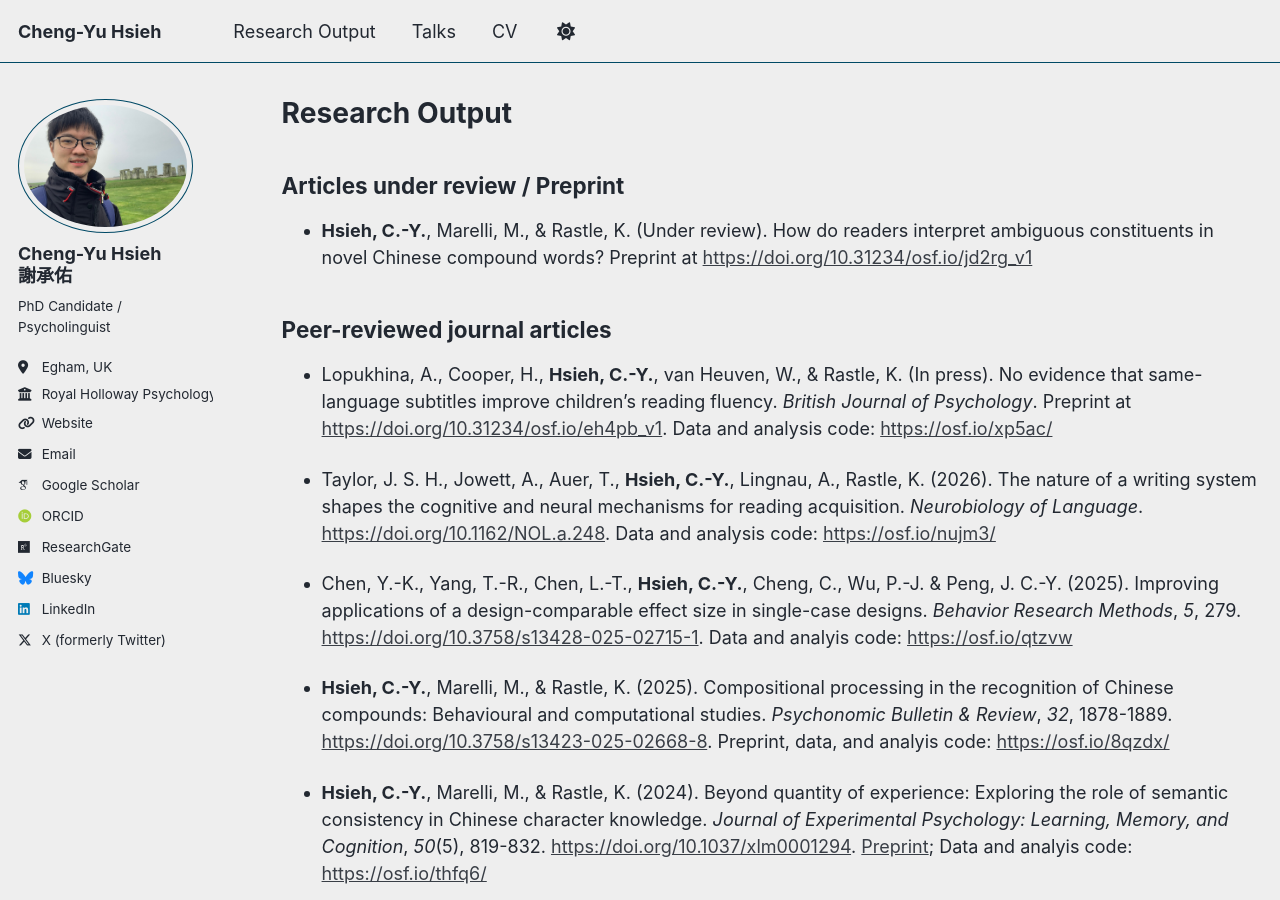
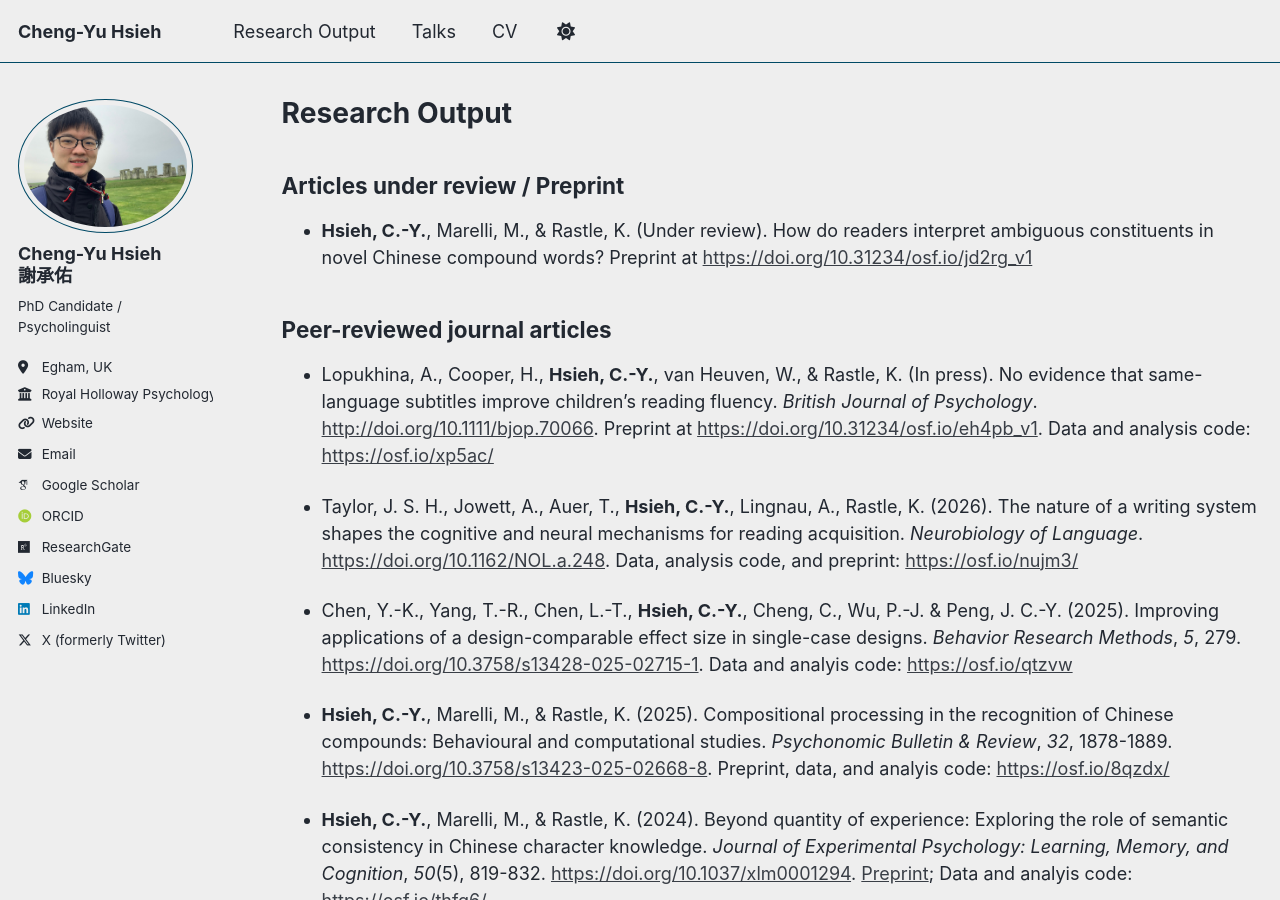
Before and after one commit to cyhsieh-psy/cyhsieh-psy.github.io, a Jekyll site: the page built from _pages/publications.md, in a window 1280 px wide and 900 px high. Built offline with Jekyll 4.4.1, drawn with Linux system fonts in a browser that asks for light colours; some web fonts are replaced; a script that is not in the unit is left out.

Commit message:
Update publications.md

```diff
--- a/_pages/publications.md
+++ b/_pages/publications.md
@@ -11,9 +11,9 @@ author_profile: true
 
 ## Peer-reviewed journal articles
 
-- Lopukhina, A., Cooper, H., **Hsieh, C.-Y.**, van Heuven, W., & Rastle, K. (In press). No evidence that same-language subtitles improve children’s reading fluency. *British Journal of Psychology*. Preprint at [https://doi.org/10.31234/osf.io/eh4pb_v1](https://doi.org/10.31234/osf.io/eh4pb_v1). Data and analysis code: [https://osf.io/xp5ac/](https://osf.io/xp5ac/)
+- Lopukhina, A., Cooper, H., **Hsieh, C.-Y.**, van Heuven, W., & Rastle, K. (In press). No evidence that same-language subtitles improve children’s reading fluency. *British Journal of Psychology*. [http://doi.org/10.1111/bjop.70066](http://doi.org/10.1111/bjop.70066). Preprint at [https://doi.org/10.31234/osf.io/eh4pb_v1](https://doi.org/10.31234/osf.io/eh4pb_v1). Data and analysis code: [https://osf.io/xp5ac/](https://osf.io/xp5ac/)
 
-- Taylor, J. S. H., Jowett, A., Auer, T., **Hsieh, C.-Y.**, Lingnau, A., Rastle, K. (2026). The nature of a writing system shapes the cognitive and neural mechanisms for reading acquisition. *Neurobiology of Language*. [https://doi.org/10.1162/NOL.a.248](https://doi.org/10.1162/NOL.a.248). Data and analysis code: [https://osf.io/nujm3/](https://osf.io/nujm3/)
+- Taylor, J. S. H., Jowett, A., Auer, T., **Hsieh, C.-Y.**, Lingnau, A., Rastle, K. (2026). The nature of a writing system shapes the cognitive and neural mechanisms for reading acquisition. *Neurobiology of Language*. [https://doi.org/10.1162/NOL.a.248](https://doi.org/10.1162/NOL.a.248). Data, analysis code, and preprint: [https://osf.io/nujm3/](https://osf.io/nujm3/)
 
 - Chen, Y.-K., Yang, T.-R., Chen, L.-T., **Hsieh, C.-Y.**, Cheng, C., Wu, P.-J. & Peng, J. C.-Y. (2025). Improving applications of a design-comparable effect size in single-case designs. *Behavior Research Methods*, *5*, 279. [https://doi.org/10.3758/s13428-025-02715-1](https://doi.org/10.3758/s13428-025-02715-1). Data and analyis code: [https://osf.io/qtzvw](https://osf.io/qtzvw)
 
```
